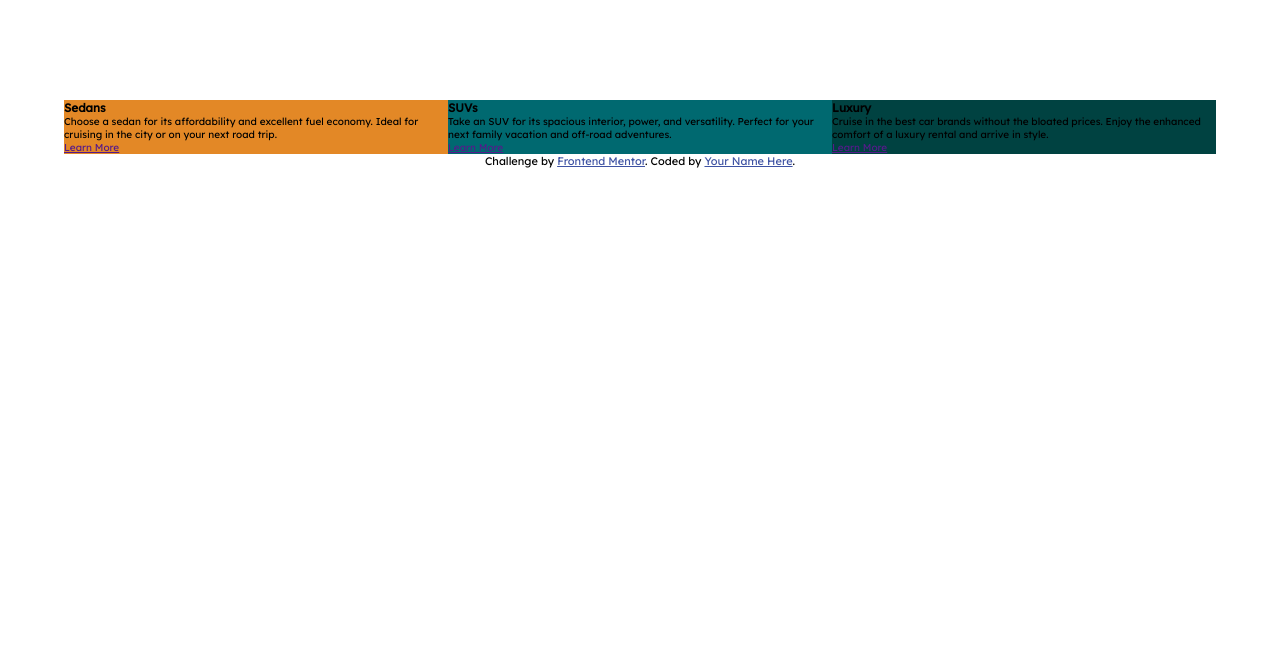
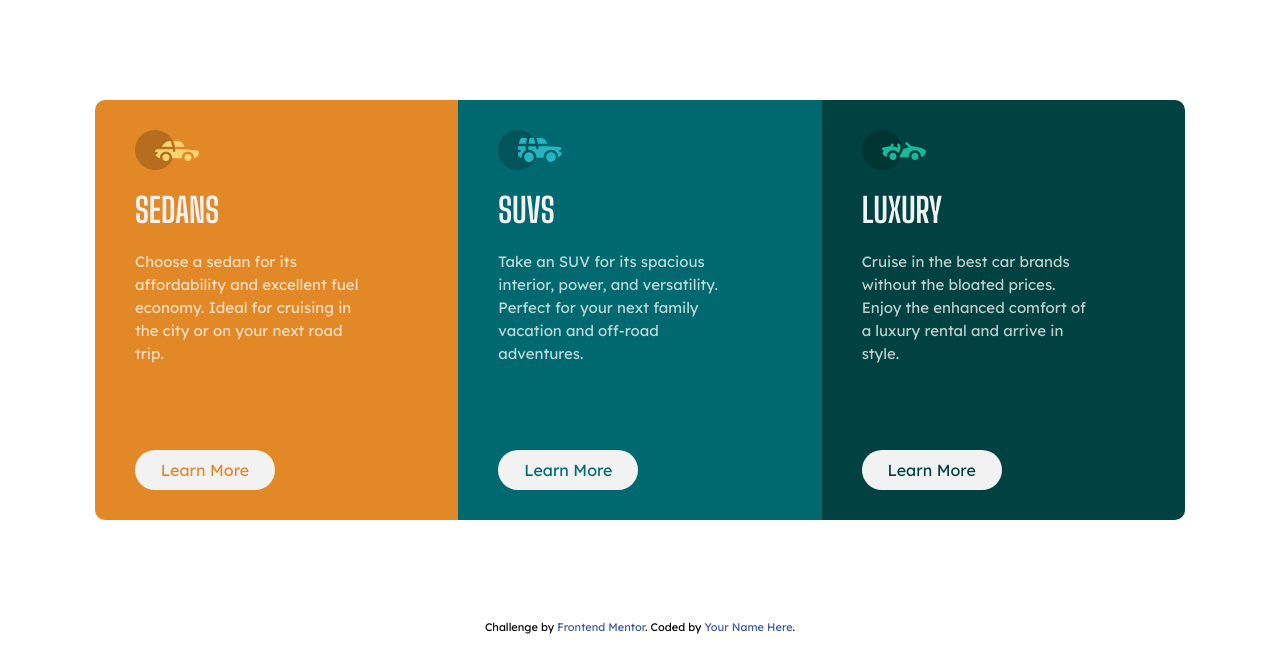
Before and after one commit to JoseLuisFV/3ColumnCard, a plain HTML site: page index.html in a window 1280 px wide. Drawn offline with Linux system fonts and the light colour scheme.

Commit message:
Terminando el challenge

```diff
--- /dev/null
+++ b/css/desktop.css
@@ -0,0 +1,51 @@
+.products {
+    gap: 0px;
+    border-radius: 10px;
+}
+
+.product {
+    height: 420px;
+    border-radius: 0px;
+}
+
+.product:nth-child(1) {
+    border-radius: 0px;
+}
+
+.product:nth-child(3) {
+    border-radius: 0px;
+}
+
+
+.product__name {
+    font-size: 3.4rem;
+}
+
+
+.product__description {
+    padding: 0;
+    padding-right: 50px;
+}
+
+
+.product__ca:hover {
+    padding: 8px 16px;
+    color: hsl(0, 0%, 95%);
+    cursor: pointer;
+    border: 2px solid hsl(0, 0%, 95%);
+}
+
+.product:nth-child(1) .product__ca:hover {
+    color: hsl(0, 0%, 95%);
+    background-color: hsl(31, 77%, 52%);
+}
+
+.product:nth-child(2) .product__ca:hover {
+    color: hsl(0, 0%, 95%);
+    background-color: hsl(184, 100%, 22%);
+}
+
+.product:nth-child(3) .product__ca:hover {
+    color: hsl(0, 0%, 95%);
+    background-color: hsl(179, 100%, 13%);
+}
--- a/css/style.css
+++ b/css/style.css
@@ -22,27 +22,40 @@ main {
     padding-top: 100px;
 }
 
+a {
+    text-decoration: none;
+    text-transform: none;
+}
+
 .products {
     display: flex;
     width: 90%;
     min-width: 320px;
-    max-width: 1200px;
+    max-width: 1090px;
     margin: 0 auto;
     flex-wrap: wrap;
     justify-content: center;
-
+    overflow: hidden;
+    margin-bottom: 100px;
 }
 
 .product {
+    display: flex;
+    flex-direction: column;
+    gap: 20px;
     min-width: 320px;
-    max-width: 400px;
+    max-width: 390px;
+    height: 385px;
     flex-grow: 2;
     flex-shrink: 3;
     flex-basis: 0;
+    padding: 30px 40px;
 }
 
 .product:nth-child(1) {
     background-color: hsl(31, 77%, 52%);
+    border-top-left-radius: 10px;
+    border-top-right-radius: 10px;
 }
 
 .product:nth-child(2) {
@@ -51,4 +64,66 @@ main {
 
 .product:nth-child(3) {
     background-color: hsl(179, 100%, 13%);
+    border-bottom-left-radius: 10px;
+    border-bottom-right-radius: 10px;
 }
+
+
+.product:nth-child(1) .product__icon {
+    background-image: url('../images/icon-sedans.svg');
+}
+
+.product:nth-child(2) .product__icon {
+    background-image: url('../images/icon-suvs.svg');
+}
+
+.product:nth-child(3) .product__icon {
+    background-image: url('../images/icon-luxury.svg');
+}
+
+.product__icon {
+    display: block;
+    height: 40px;
+    width: 64px;
+}
+
+
+.product__name {
+    text-transform: uppercase;
+    font-size: 2.8rem;
+    font-family: var(--titles-font);
+    color: hsl(0, 0%, 95%);
+}
+
+
+.product__description {
+    font-size: 1.4rem;
+    line-height: 2.2rem;
+    color: hsla(0, 0%, 100%, 0.75);
+    padding-right: 30px;
+}
+
+
+.product__ca {
+    display: block;
+    height: 40px;
+    width: 140px;
+    padding: 10px 16px;
+    margin-top: auto;
+    font-size: 1.6rem;
+    text-align: center;
+    background-color: hsl(0, 0%, 95%);
+    border-radius: 24px;
+}
+
+.product:nth-child(1) .product__ca {
+    color: hsl(31, 77%, 52%);
+}
+
+.product:nth-child(2) .product__ca {
+    color: hsl(184, 100%, 22%);
+}
+
+.product:nth-child(3) .product__ca {
+    color: hsl(179, 100%, 13%);
+}
--- /dev/null
+++ b/css/tablet.css
@@ -0,0 +1,17 @@
+.products {
+    gap: 20px;
+}
+
+.product{
+    border-radius: 10px;
+}
+
+.product__name {
+    font-size: 3.0rem;
+}
+
+
+.product__description {
+    font-size: 1.5rem;
+    line-height: 2.3rem;
+}
--- a/index.html
+++ b/index.html
@@ -3,47 +3,47 @@
 <head>
   <meta charset="UTF-8">
   <meta name="viewport" content="width=device-width, initial-scale=1.0">
-
   <link rel="icon" type="image/png" sizes="32x32" href="./images/favicon-32x32.png">
   <link rel="preconnect" href="https://fonts.googleapis.com">
   <link rel="preconnect" href="https://fonts.gstatic.com" crossorigin>
   <link href="https://fonts.googleapis.com/css2?family=Big+Shoulders+Display:wght@700&family=Lexend+Deca&display=swap" rel="stylesheet">
   <link rel="stylesheet" href="./css/style.css">
+  <link rel="stylesheet" href="./css/tablet.css" media="screen and (min-width: 720px)">
+  <link rel="stylesheet" href="./css/desktop.css" media="screen and (min-width: 1060px)">
   <title>Frontend Mentor | 3-column preview card component</title>
   <style>
     .attribution { font-size: 11px; text-align: center; }
     .attribution a { color: hsl(228, 45%, 44%); }
   </style>
 </head>
-<body>
   <main>
     <section class="products">
       <article class="product">
-        <span class="product__icon"></span>
+        <div class="product__icon"></div>
         <h3 class="product__name">Sedans</h3>
         <p class="product__description">
           Choose a sedan for its affordability and excellent fuel economy. Ideal for cruising in the city
           or on your next road trip.
         </p>
-        <a href="" class="product__ca">Learn More</a>
+        <a href="#" class="product__ca">Learn More</a>
       </article>
       <article class="product">
-        <span class="product__icon"></span>
+        <div class="product__icon"></div>
         <h3 class="product__name">SUVs</h3>
         <p class="product__description">
           Take an SUV for its spacious interior, power, and versatility. Perfect for your next family vacation
           and off-road adventures.
         </p>
-        <a href="" class="product__ca">Learn More</a>
+        <a href="#" class="product__ca">Learn More</a>
       </article>
       <article class="product">
-        <span class="product__icon"></span>
+        <div class="product__icon"></div>
         <h3 class="product__name">Luxury</h3>
         <p class="product__description">
           Cruise in the best car brands without the bloated prices. Enjoy the enhanced comfort of a luxury
           rental and arrive in style.
         </p>
-        <a href="" class="product__ca">Learn More</a>
+        <a href="#" class="product__ca">Learn More</a>
       </article>
     </section>
   </main>
```
